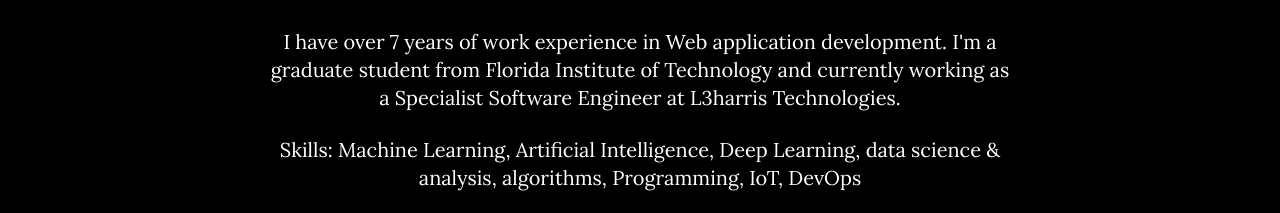
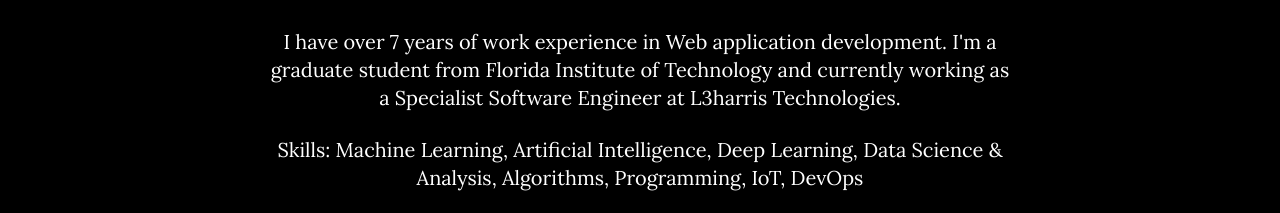
Before and after one commit to denverlobo/portfolio, a website: page index.html in a window 1280 px wide. Shown: the part 940-1153 px from the top of the page. Drawn offline with nearby package versions, Linux system fonts and the light colour scheme.

Commit message:
Updated info

```diff
--- a/index.html
+++ b/index.html
@@ -105,7 +105,7 @@
         <div class="col-lg-8 col-lg-offset-2">
             <h2>About Me</h2>
             <p class="text-font">I have over 7 years of work experience in Web application development. I'm a graduate student from Florida Institute of Technology and currently working as a Specialist Software Engineer at L3harris Technologies. </p>
-            <p class="text-font">Skills: Machine Learning, Artificial Intelligence, Deep Learning, data science & analysis, algorithms, Programming, IoT, DevOps</p>
+            <p class="text-font">Skills: Machine Learning, Artificial Intelligence, Deep Learning, Data Science & Analysis, Algorithms, Programming, IoT, DevOps</p>
             <p class="text-font">Languages: Python, Java, C#, .NET, Angular JS</p>
             <!-- <p class="text-font">Previously, I was the Software Engineer at TechMahindra, where I developed core application modules for an online transportation network of shuttles to intelligently transport crew to on-site and off-site locations across the US.</p> -->
             <!-- <p class="text-font">Competencies: Data science, Machine learning, Deep learning, Python/Java/C++/C#/AngularJS/HTML5/CSS/javascript/ Node.js/TensorFlow/pyTorch/Git/AWS </p> -->
```
